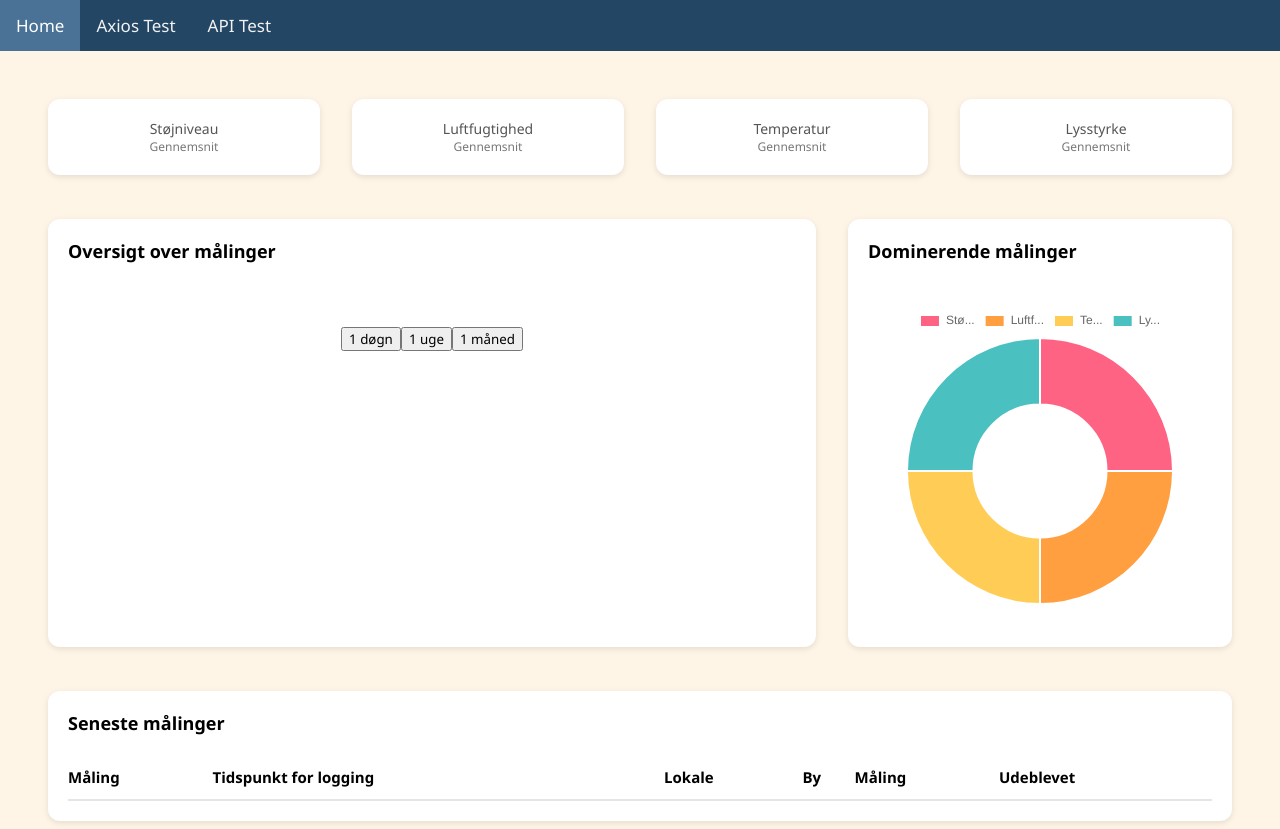
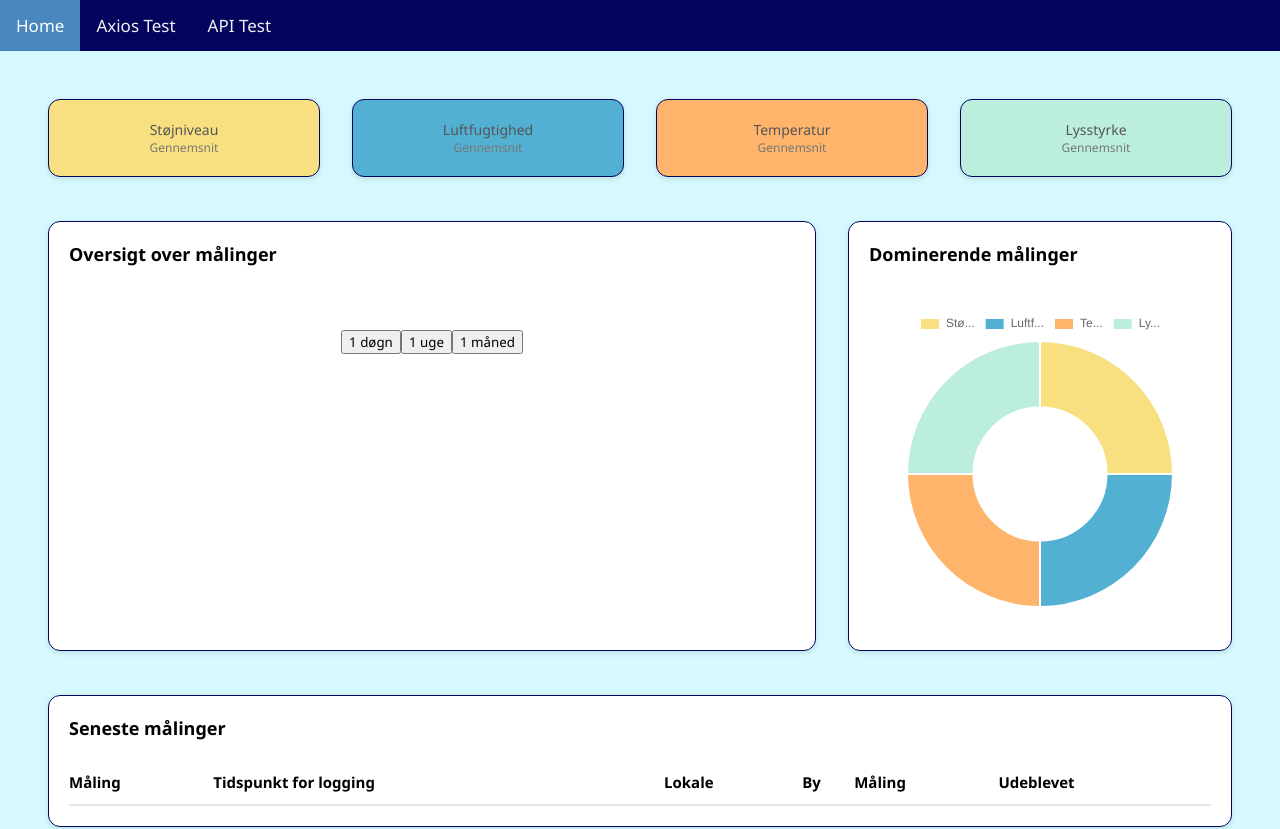
Before and after one commit to KayaPapayasCave/webapplikation-eksamensprojekt, a plain HTML site: page index.html in a window 1280 px wide. Shown: the top 829 px of the page. Drawn offline with nearby package versions, Linux system fonts and the light colour scheme; no server answers.

Commit message:
farve update

```diff
--- a/assets/css/styles.css
+++ b/assets/css/styles.css
@@ -10,9 +10,29 @@ html {
 }
 
 .default-page-setup {
-    background-color: #FEF5E7;
+    background-color: #D6F8FF; /* #FEF5E7; */
     min-height: 100vh; /* Makes the background fill the entire screen height */
     padding: 3rem;
+}
+
+.noise-color {
+  background-color: #F8E080;
+}
+
+.humidity-color {
+  background-color: #52B1D2;
+}
+
+.temperature-color {
+  background-color: #FFB46B;
+}
+
+.light-color {
+  background-color: #BBEEDD;
+}
+
+.white-background {
+    background-color: white;
 }
 
 .site-title {
@@ -46,7 +66,7 @@ html {
 
 /* Gives each cards a background color, round corners, and some shadows */
 .card {
-  background: white;
+  border: 1px solid #03045E;
   border-radius: 12px;
   padding: 20px;
   box-shadow: 0 2px 6px rgba(0,0,0,0.1);
--- a/assets/css/stylesNavbar.css
+++ b/assets/css/stylesNavbar.css
@@ -1,6 +1,6 @@
  /* Add a black background color to the top navigation */
 .topnav {
-  background-color: #234665;
+  background-color: #03045E; /*#234665; */
   overflow: hidden;
 }
 
@@ -23,7 +23,7 @@
 
 /* Add an active class to highlight the current page */
 .topnav a.active {
-  background-color: #497296;
+  background-color: #4987BF; /*#497296;*/
   color: white;
 }
 
--- a/components/DonutChartComponent.js
+++ b/components/DonutChartComponent.js
@@ -14,10 +14,10 @@ const DonutChartComponent = {
         // ---- Utils ----
         const Utils = {
             CHART_COLORS: {
-                red: 'rgb(255, 99, 132)',
-                orange: 'rgb(255, 159, 64)',
-                yellow: 'rgb(255, 205, 86)',
-                green: 'rgb(75, 192, 192)',
+                red: '#F8E080' /*'rgb(255, 99, 132)'*/,
+                orange: '#52B1D2'/*'rgb(255, 159, 64)'*/,
+                yellow: '#FFB46B' /*'rgb(255, 205, 86)'*/,
+                green: '#BBEEDD' /*'rgb(75, 192, 192)'*/,
             }
         };
 
--- a/components/LineChartComponent.js
+++ b/components/LineChartComponent.js
@@ -10,12 +10,13 @@ const LineChartComponent = {
     },
     mounted() {
 
+        // ---- Utils ----
         const Utils = {
             CHART_COLORS: {
-                noise: 'rgb(255, 99, 132)',
-                humidity: 'rgb(255, 159, 64)',
-                temperature: 'rgb(255, 205, 86)',
-                light: 'rgb(75, 192, 192)',
+                noise: '#F8E080' /*'rgb(255, 99, 132)'*/,
+                humidity: '#52B1D2'/*'rgb(255, 159, 64)'*/,
+                temperature: '#FFB46B' /*'rgb(255, 205, 86)'*/,
+                light: '#BBEEDD' /*'rgb(75, 192, 192)'*/,
             }
         };
 
--- a/components/MeasurementCardComponent.js
+++ b/components/MeasurementCardComponent.js
@@ -1,7 +1,7 @@
 const MeasurementCardComponent = {
-    props: ['label', 'value', 'unit'],
+    props: ["label", "value", "unit", "colorClass"],
     template: /*html*/`
-        <div class="card">
+        <div class="card" :class="colorClass">
             <p class="label">{{ label }}</p>
             <p class="value" v-if="value !== null && value !== undefined">
                 {{ value }} {{ unit }}
--- a/components/MeasurementsTableComponent.js
+++ b/components/MeasurementsTableComponent.js
@@ -1,7 +1,7 @@
 const MeasurementsTableComponent = {
     props: ["rows"],
     template: /*html*/`
-        <div class="card">
+        <div class="card white-background">
             <h2 class="title">Seneste målinger</h2>
             <table>
                 <thead>
--- a/pages/HomePage.js
+++ b/pages/HomePage.js
@@ -14,13 +14,15 @@ const HomePage = {
                 :label="card.label"
                 :value="this[card.key] ? this[card.key][card.field] : null"
                 :unit="card.unit"
+                :class="card.colorClass"
+                :colorClass="card.colorClass"
             />
         </div>
 
         <br> <br>
 
         <div class="graphics-data-container">
-            <div class="card">
+            <div class="card white-background">
                 <h2 class="title">Oversigt over målinger</h2>
                 <br>
                 <!--<img v-bind:src="imgLineGraph">-->
@@ -48,7 +50,7 @@ const HomePage = {
 
                 <br>
             </div>
-            <div class="card">
+            <div class="card white-background">
                 <h2 class="title">Dominerende målinger</h2>
                 <br>
                 <!--<img v-bind:src="imgPieChart">-->
@@ -79,10 +81,10 @@ const HomePage = {
             ],
 
             measurementCards: [
-                { label: "Støjniveau", key: "latestNoise", field: "decibel", unit: "dB" },
-                { label: "Luftfugtighed", key: "latestHumidity", field: "humidityPercent", unit: "%" },
-                { label: "Temperatur", key: "latestTemperature", field: "celsius", unit: "°C" },
-                { label: "Lysstyrke", key: "latestLight", field: "lumen", unit: "lux" }
+                { label: "Støjniveau", key: "latestNoise", field: "decibel", unit: "dB", colorClass: "noise-color" },
+                { label: "Luftfugtighed", key: "latestHumidity", field: "humidityPercent", unit: "%", colorClass: "humidity-color" },
+                { label: "Temperatur", key: "latestTemperature", field: "celsius", unit: "°C", colorClass: "temperature-color" },
+                { label: "Lysstyrke", key: "latestLight", field: "lumen", unit: "lumen", colorClass: "light-color" }
             ],
 
             imgLineGraph: './assets/images/LineGraph.png',
```
